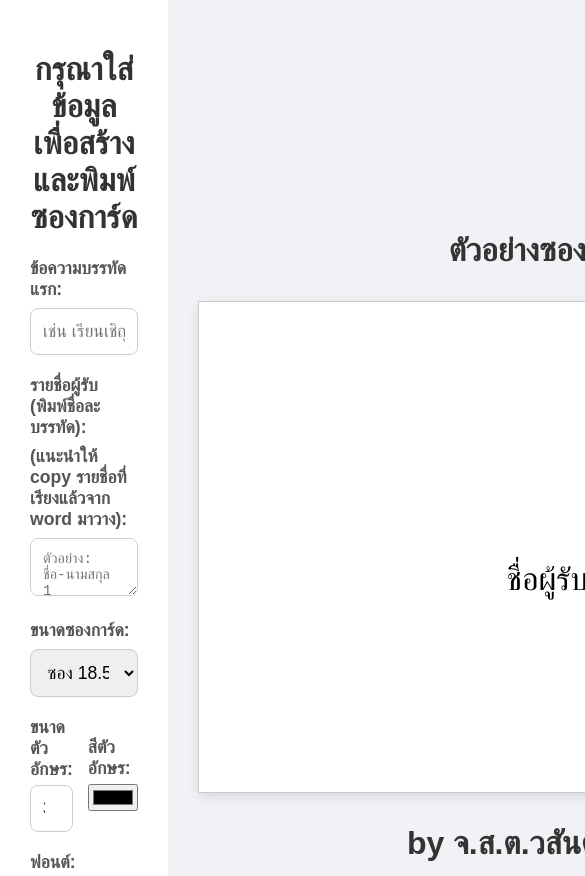
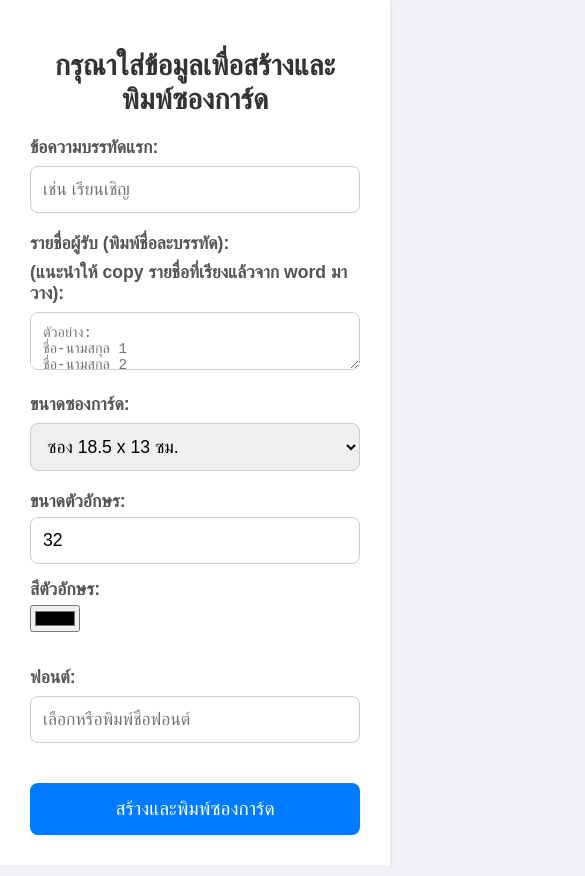
Before and after one commit to arisoga109/Easy-Envelope-Maker, a plain HTML site: page index.html in a window 390 px wide. Shown: the top 876 px of the page, 585 px wide, since content can reach past the window. Drawn offline with Linux system fonts and the light colour scheme.

Commit message:
Update style.css
Signed-off-by: arisoga109 <anantakarn.kg@gmail.com>

```diff
--- a/style.css
+++ b/style.css
@@ -14,7 +14,7 @@ body {
     background-color: #fff;
     padding: 30px;
     box-shadow: 2px 0 5px rgba(0, 0, 0, 0.1);
-    max-width: 450px; /* ลดขนาดแผงควบคุมลงเล็กน้อย */
+    max-width: 450px;
 }
 
 .preview-panel {
@@ -30,7 +30,7 @@ body {
 h1, h3 {
     text-align: center;
     color: #333;
-    font-size: 2em; /* เพิ่มขนาดหัวข้อ */
+    font-size: 2em;
 }
 
 .form-container {
@@ -39,27 +39,27 @@ h1, h3 {
 
 label {
     display: block;
-    margin-bottom: 8px; /* เพิ่มระยะห่างด้านล่าง */
+    margin-bottom: 8px;
     font-weight: bold;
     color: #555;
-    font-size: 1.1em; /* เพิ่มขนาดตัวอักษรของ label */
+    font-size: 1.1em;
 }
 
 input[type="text"], input[type="number"], input[list], select, textarea {
     width: 100%;
-    padding: 12px; /* เพิ่ม padding */
-    margin-bottom: 20px; /* เพิ่มระยะห่างด้านล่าง */
+    padding: 12px;
+    margin-bottom: 20px;
     border: 1px solid #ccc;
-    border-radius: 8px; /* ปรับขอบโค้งให้โค้งขึ้น */
+    border-radius: 8px;
     box-sizing: border-box;
-    font-size: 1.1em; /* เพิ่มขนาดตัวอักษรของ input */
+    font-size: 1.1em;
 }
 
 .options-group {
     display: flex;
     justify-content: space-between;
     align-items: center;
-    gap: 15px; /* เพิ่มระยะห่างระหว่างองค์ประกอบ */
+    gap: 15px;
     margin-bottom: 20px;
 }
 
@@ -77,7 +77,7 @@ input[type="text"], input[type="number"], input[list], select, textarea {
 
 button {
     width: 100%;
-    padding: 15px; /* เพิ่มขนาดปุ่ม */
+    padding: 15px;
     background-color: #007bff;
     color: white;
     border: none;
@@ -92,7 +92,6 @@ button:hover {
     background-color: #0056b3;
 }
 
-/* ส่วนของซองการ์ดที่ใช้สำหรับการแสดงตัวอย่างและพิมพ์ */
 .envelope {
     background-color: #fff;
     border: 1px solid #ccc;
@@ -113,6 +112,42 @@ button:hover {
 .envelope.DL { width: 11cm; height: 22cm; }
 .envelope.Custom18-5x13 { width: 18.5cm; height: 13cm; }
 
+
+/* โค้ดสำหรับมือถือและแท็บเล็ต */
+@media (max-width: 768px) {
+    .main-container {
+        flex-direction: column; /* เปลี่ยนการจัดเรียงเป็นแนวตั้ง */
+    }
+
+    .controls-panel {
+        max-width: none; /* ใช้ความกว้างเต็มหน้าจอ */
+        box-shadow: 0 2px 5px rgba(0, 0, 0, 0.1);
+    }
+
+    .preview-panel {
+        padding: 20px;
+        min-height: 50vh; /* กำหนดความสูงขั้นต่ำให้เห็นชัดเจน */
+    }
+
+    h1 {
+        font-size: 1.8em;
+    }
+
+    .envelope {
+        width: 90vw; /* ปรับขนาดซองให้เต็มความกว้างหน้าจอมือถือ */
+        height: auto; /* ปรับความสูงตามเนื้อหา */
+    }
+
+    .options-group {
+        flex-direction: column; /* จัดเรียงตัวเลือกเป็นแนวตั้ง */
+        gap: 0;
+    }
+
+    .options-group > div {
+        width: 100%;
+        margin-bottom: 15px;
+    }
+}
 
 /* โค้ดสำหรับสั่งพิมพ์ */
 @media print {
```
